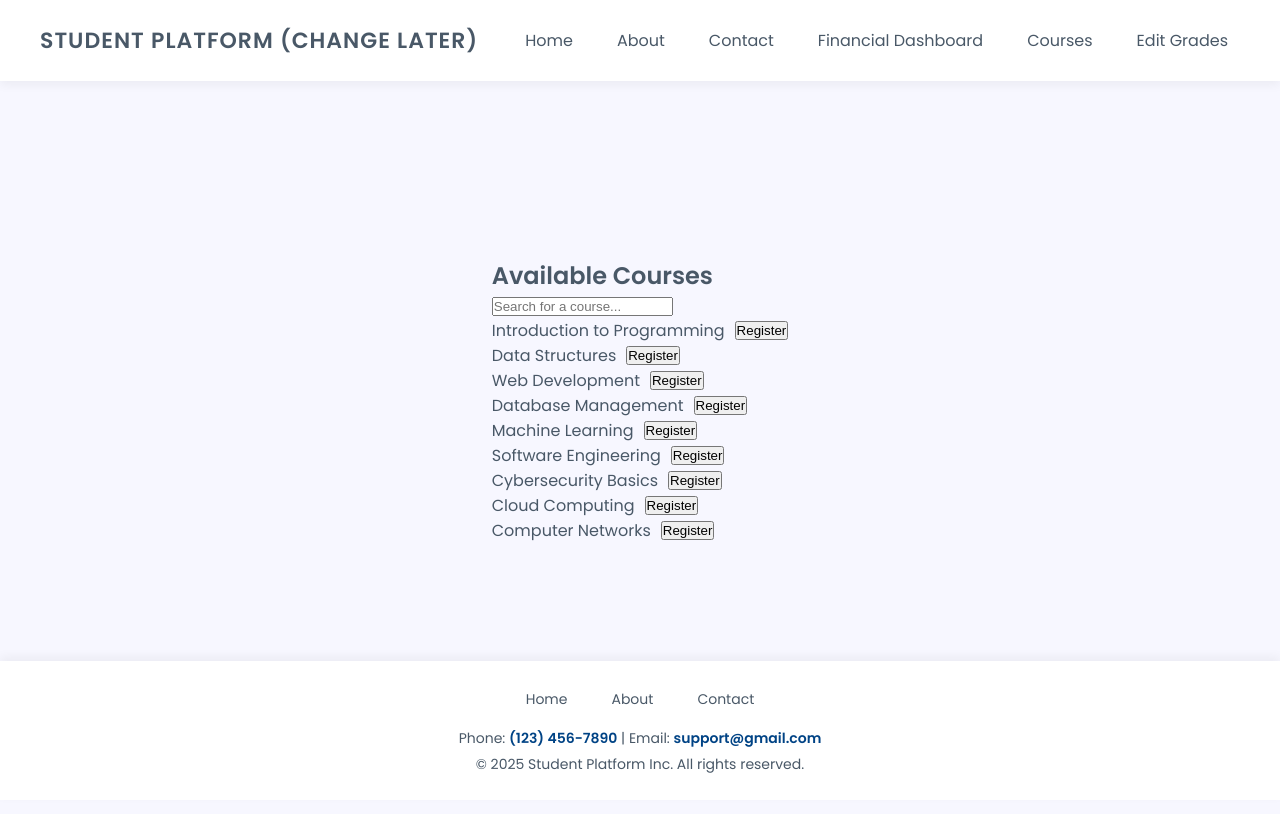
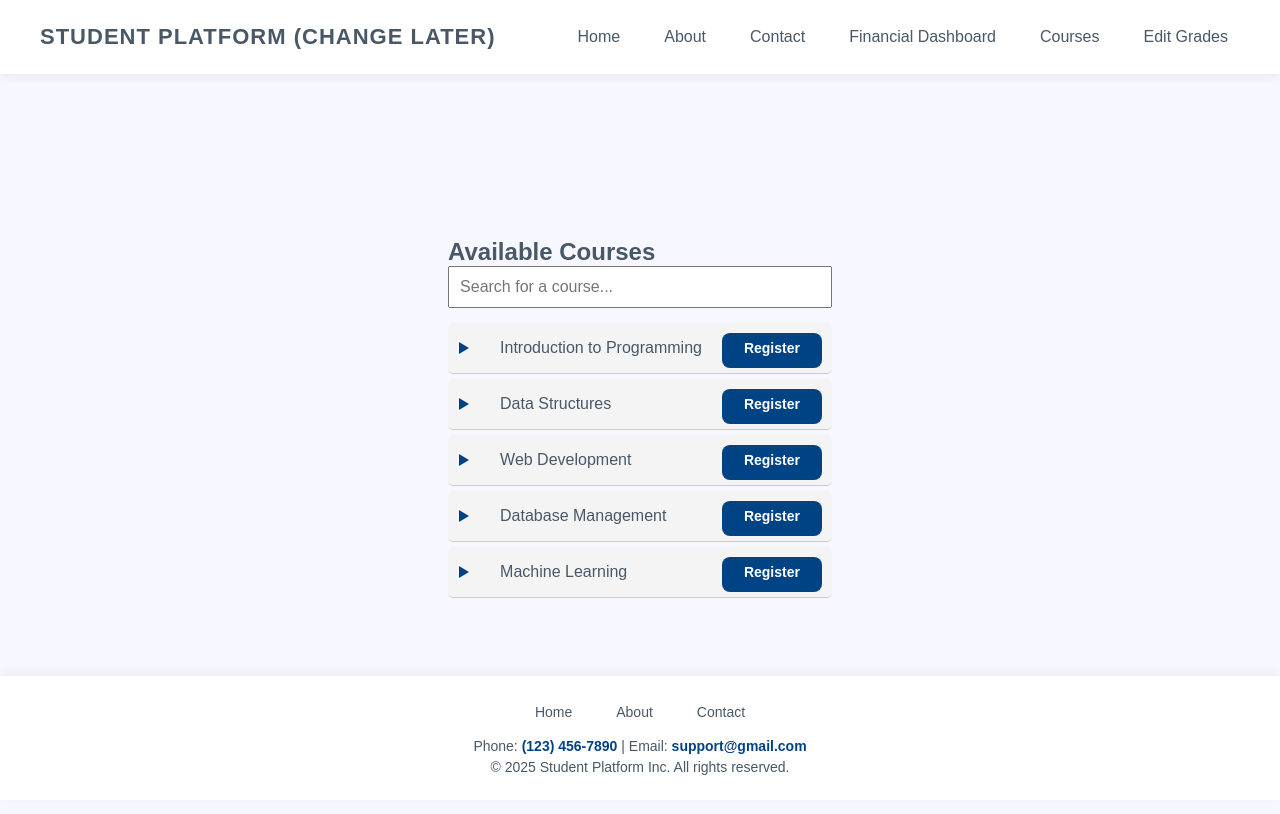
Before and after one commit to ryaneveson/310_Project, a React (Create React App) app in the folder student-records-app/: page /courses in a window 1280 px wide. Shown: the top 814 px of the page. Built offline with nearby package versions, Linux system fonts and the light colour scheme.

Commit message:
Improved courses page, added more information

```diff
--- a/student-records-app/src/Courses.js
+++ b/student-records-app/src/Courses.js
@@ -1,4 +1,5 @@
 import React, { useState } from "react";
+import "./frontend/courses.css";
 
 function Courses() {
   const allCourses = [
@@ -6,18 +7,33 @@ function Courses() {
     "Data Structures",
     "Web Development",
     "Database Management",
-    "Machine Learning",
-    "Software Engineering",
-    "Cybersecurity Basics",
-    "Cloud Computing",
-    "Computer Networks",
+    "Machine Learning"
+  ];
+
+  const professors = ["Scott Fazackerley", "Ramon Lawrence", "John Hopkinson", "Abdallah Mohamed", "Dr. John Doe"];
+  const dates = ["Tue-Thu 9:30-11:00", "Mon-Wed 8:00-9:30", "Wed-Fri 3:30-5:00", "Tue-Thu 6:30-8:00", "Wed-Fri 12:30-2:00"];
+  const rooms = ["ART 103", "COM 201", "SCI 114", "ASC 140", "LIB 305"];
+  const descriptions = [
+    "None"
+  ];
+  const prerequisites = [
+    "None",
+    "COSC 111",
+    "COSC 222, COSC 211",
+    "COSC 416",
+    "MATH 100, MATH 101, COSC 111, COSC 121"
   ];
 
   const [searchTerm, setSearchTerm] = useState("");
+  const [expandedCourse, setExpandedCourse] = useState(null);
 
-  const filteredCourses = allCourses.filter((course) =>
+  const filteredCourses = allCourses.filter(course =>
     course.toLowerCase().includes(searchTerm.toLowerCase())
   );
+
+  const toggleCourseDetails = (index) => {
+    setExpandedCourse(expandedCourse === index ? null : index);
+  };
 
   const handleRegister = (course) => {
     alert(`You have registered for ${course}!`);
@@ -35,13 +51,31 @@ function Courses() {
         className="search-box"
       />
 
-      {/* Display Filtered Courses */}
-      <ul>
+      <ul className="courses-list">
         {filteredCourses.length > 0 ? (
           filteredCourses.map((course, index) => (
-            <li key={index} style={{ display: "flex", alignItems: "center", gap: "10px" }}>
-              <span>{course}</span>
-              <button onClick={() => handleRegister(course)}>Register</button>
+            <li key={index} className="course-item">
+              <div className="course-header">
+                <button
+                  onClick={() => toggleCourseDetails(index)}
+                  className={`course-toggle ${expandedCourse === index ? "expanded" : ""}`}
+                >
+                  <div className="triangle"></div>
+                </button>
+                <span className="course-name">{course}</span>
+                <button onClick={() => handleRegister(course)} className="auth-button">Register</button>
+              </div>
+              <div className={`course-details ${expandedCourse === index ? "open" : ""}`}>
+                {expandedCourse === index && (
+                  <>
+                    <p><strong>Date:</strong> {dates[index]}</p>
+                    <p><strong>Professor:</strong> {professors[index]}</p>
+                    <p><strong>Room:</strong> {rooms[index]}</p>
+                    <p><strong>Description:</strong> {descriptions[index]}</p>
+                    <p><strong>Pre-requisites:</strong> {prerequisites[index]}</p>
+                  </>
+                )}
+              </div>
             </li>
           ))
         ) : (
--- a/student-records-app/src/frontend/courses.css
+++ b/student-records-app/src/frontend/courses.css
@@ -1,4 +1,3 @@
-
 body {
     font-family: Arial, sans-serif;
     margin: 20px;
@@ -25,3 +24,96 @@ li {
     background: yellow;
     font-weight: bold;
 }
+
+.courses-list {
+    list-style: none;
+    padding: 0;
+    width: 100%;
+    max-width: 500px;
+    margin: 0 auto;
+}
+
+.course-item {
+    padding: 10px;
+    border-bottom: 1px solid #ccc;
+}
+
+.course-header {
+    display: flex;
+    align-items: center;
+    justify-content: space-between;
+    gap: 20px; /* Add space between course name and Register button */
+}
+
+.course-name {
+    flex-grow: 1;
+    text-align: left;
+}
+
+.auth-button {
+    background: #004385;
+    color: white;
+    padding: 7px;
+    border: none;
+    width: 100px;
+    border-radius: 8px;
+    font-size: 14px;
+    cursor: pointer;
+    font-weight: bold;
+    transition: all 0.3s ease-in-out;
+    box-shadow: 0px 5px 0px #004385;
+}
+
+.auth-button:hover {
+    background: #3674b3;
+    box-shadow: 0px 2px 0px #004385;
+}
+
+.auth-button:active {
+    transform: translateY(4px);
+    box-shadow: 0px 0px 0px #004385;
+}
+
+.course-details {
+    background: #e9e9e9;
+    border-radius: 5px;
+    max-height: 0; /* Start with no height */
+    overflow: hidden; /* Hide overflow content */
+    opacity: 0; /* Start fully transparent */
+    padding: 0 10px; /* Start with no vertical padding */
+    margin-top: 0; /* No margin when closed */
+    transition: max-height 0.5s ease, opacity 0.5s ease, padding 0.5s ease, margin-top 0.5s ease; /* Smooth transition */
+}
+
+.course-details.open {
+    max-height: 500px; /* Set a max height large enough to accommodate content */
+    opacity: 1; /* Fully visible */
+    padding: 10px; /* Add padding when open */
+    margin-top: 10px; /* Add margin when open */
+}
+
+.course-toggle {
+    background: none;
+    border: none;
+    cursor: pointer;
+    padding: 0;
+    margin-right: 10px;
+    display: flex;
+    align-items: center;
+    justify-content: center;
+    transition: transform 0.3s ease;
+}
+
+.course-toggle.expanded {
+    transform: rotate(90deg); /* Rotate the button when expanded */
+}
+
+.triangle {
+    width: 0;
+    height: 0;
+    border-left: 6px solid transparent;
+    border-right: 6px solid transparent;
+    border-top: 10px solid #004385;
+    transition: transform 0.3s ease;
+    transform: rotate(-90deg); /* Initial state: pointing right */
+}
```
